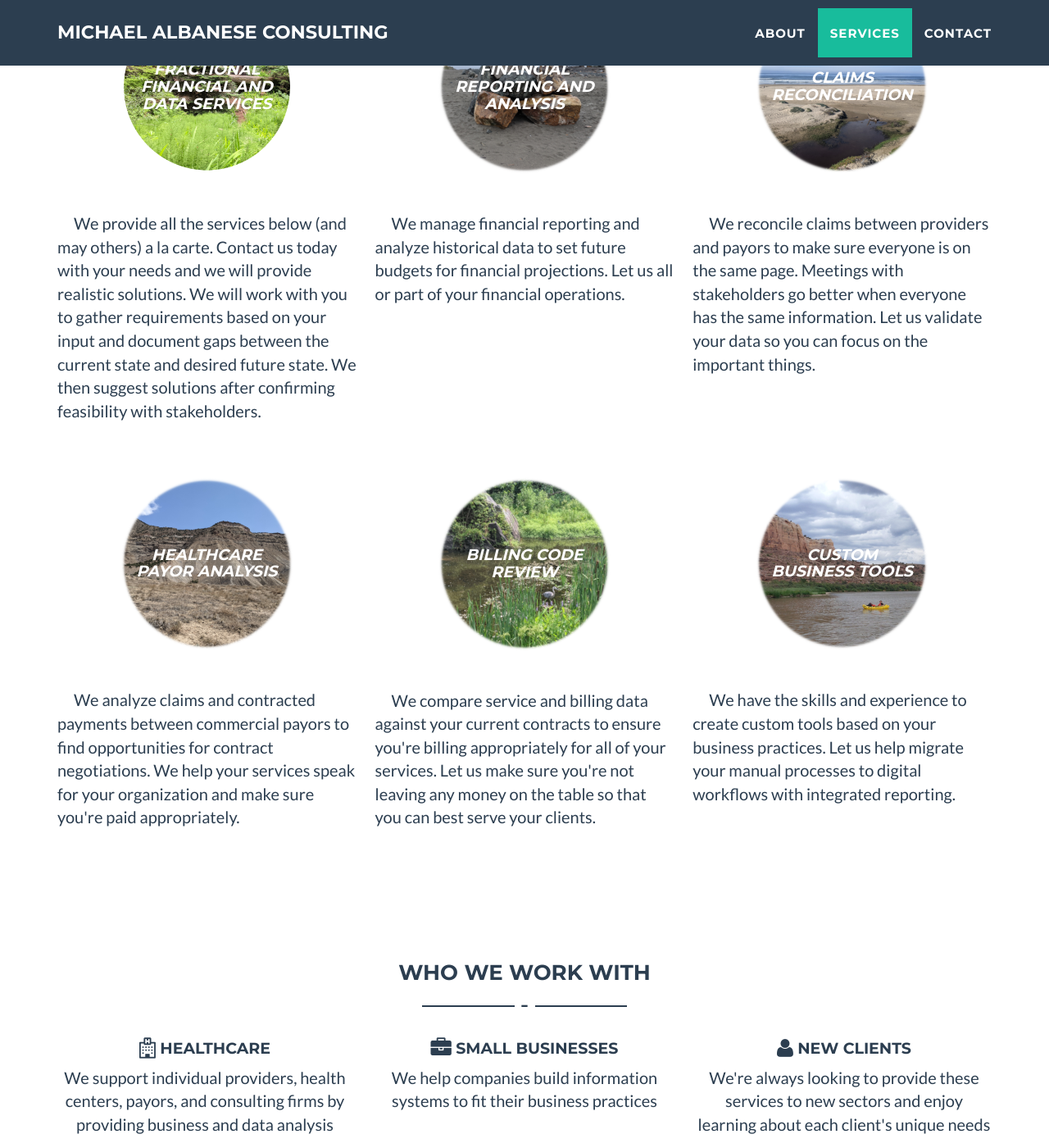
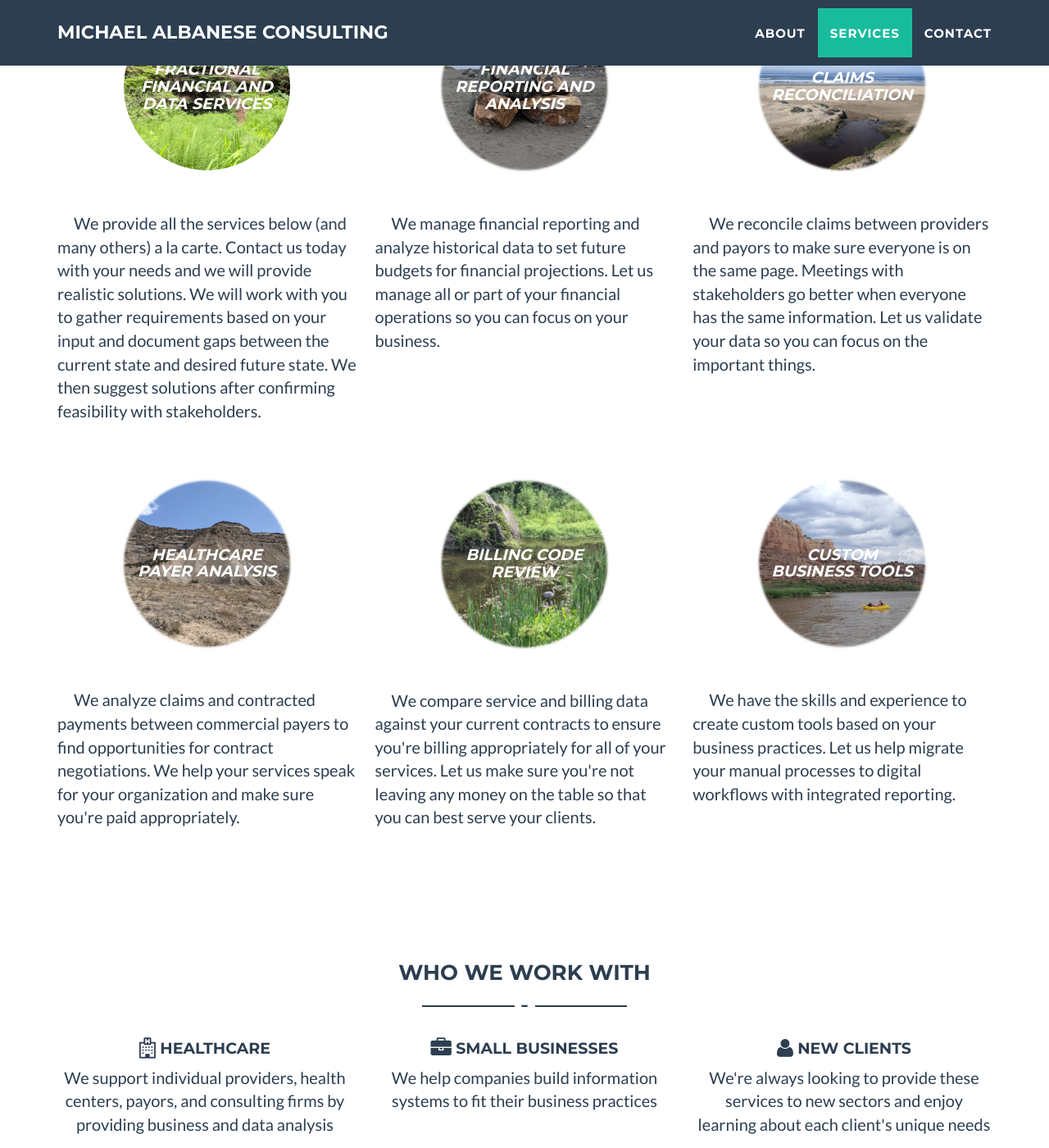
Before and after one commit to mgalbanese12/mgalbanese12.github.io, a Jekyll site: the page built from _posts/2022-02-22-Fractional Financial and Data Services.markdown, in a window 1280 px wide and 1400 px high, scrolled down 2511 px. Shown: the whole window at 82% size. Built offline with Jekyll 4.4.1, drawn with Linux system fonts in a browser that asks for light colours.

Commit message:
more text changes

```diff
--- a/_posts/2021-12-01-Financial Reporting and Analysis.markdown
+++ b/_posts/2021-12-01-Financial Reporting and Analysis.markdown
@@ -4,5 +4,5 @@
 date: 2021-12-01
 img: circlerocks.png
 alt: image-alt
-description: We manage financial reporting and analyze historical data to set future budgets for financial projections. Let us all or part of your financial operations.
+description: We manage financial reporting and analyze historical data to set future budgets for financial projections. Let us manage all or part of your financial operations so you can focus on your business.
 ---
--- a/_posts/2022-02-22-Fractional Financial and Data Services.markdown
+++ b/_posts/2022-02-22-Fractional Financial and Data Services.markdown
@@ -4,5 +4,5 @@
 date: 2022-02-22
 img: circletree.png
 alt: image-alt
-description: We provide all the services below (and may others) a la carte. Contact us today with your needs and we will provide realistic solutions. We will work with you to gather requirements based on your input and document gaps between the current state and desired future state. We then suggest solutions after confirming feasibility with stakeholders.
+description: We provide all the services below (and many others) a la carte. Contact us today with your needs and we will provide realistic solutions. We will work with you to gather requirements based on your input and document gaps between the current state and desired future state. We then suggest solutions after confirming feasibility with stakeholders.
 ---
```
Also changed, not shown: _posts/2021-04-05-Healthcare Payer Analysis.markdown (added, +8 -0 lines), _posts/2021-04-05-Healthcare Payor Analysis.markdown (deleted, +0 -8 lines), Gemfile.lock.
